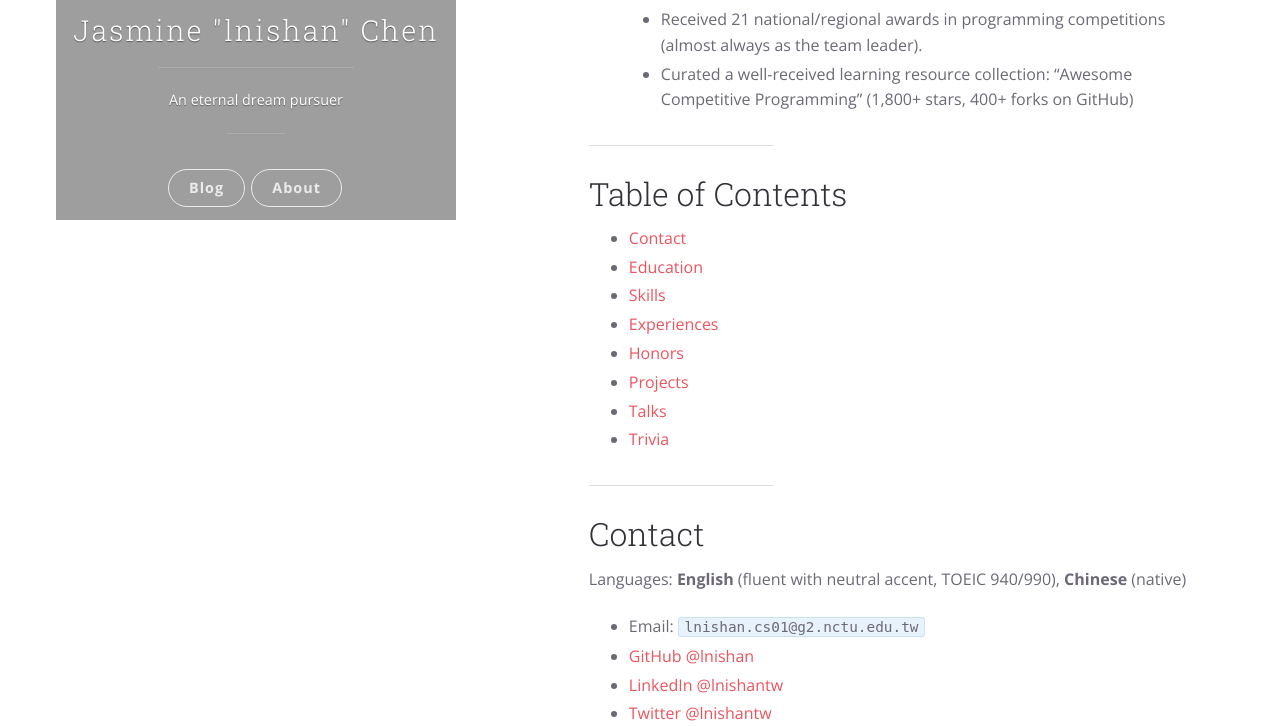
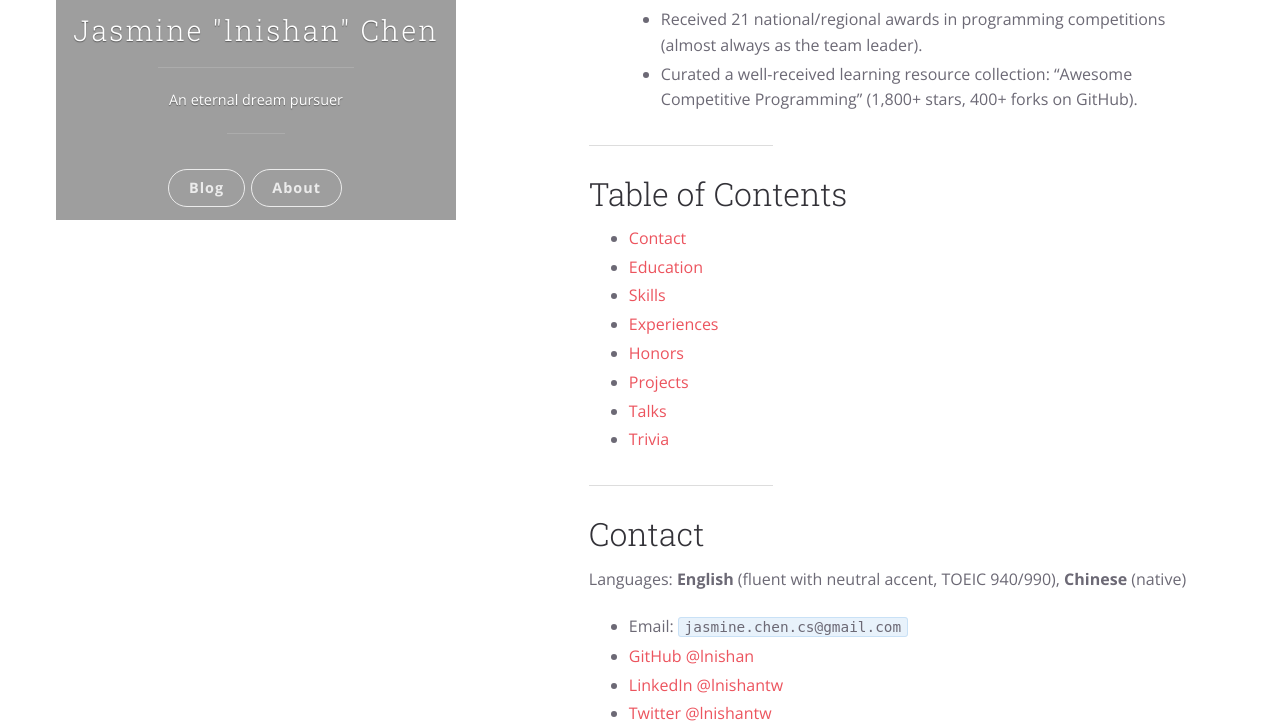
Before and after one commit to lnishan/lnishan.github.io, a Jekyll site: the page built from about.md, in a window 1280 px wide and 1400 px high. Shown: the part 630-1356 px from the top of the window. Built offline with Jekyll 4.4.1, drawn with Linux system fonts in a browser that asks for light colours; nearby versions of some CDN libraries; some web fonts are replaced.

Commit message:
Sync CV changes (10/25/2017)

```diff
--- a/about.md
+++ b/about.md
@@ -19,7 +19,7 @@ A passionate, experienced and skilled computer science student with extensive kn
   - Applied, analyzed and profiled graph algorithms on large-scale datasets.
   - Created, administered and managed multiple websites with decent web traffic.
   - Received 21 national/regional awards in programming competitions (almost always as the team leader).
-  - Curated a well-received learning resource collection: "Awesome Competitive Programming" (1,800+ stars, 400+ forks on GitHub)
+  - Curated a well-received learning resource collection: "Awesome Competitive Programming" (1,800+ stars, 400+ forks on GitHub).
 
 
 ---
@@ -43,7 +43,7 @@ A passionate, experienced and skilled computer science student with extensive kn
 
 Languages: **English** (fluent with neutral accent, TOEIC 940/990), **Chinese** (native)
 
-- Email: `lnishan.cs01@g2.nctu.edu.tw`
+- Email: `jasmine.chen.cs@gmail.com`
 - [GitHub @lnishan](https://github.com/lnishan)
 - [LinkedIn @lnishantw](https://www.linkedin.com/in/lnishantw)
 - [Twitter @lnishantw](https://twitter.com/lnishantw)
```
